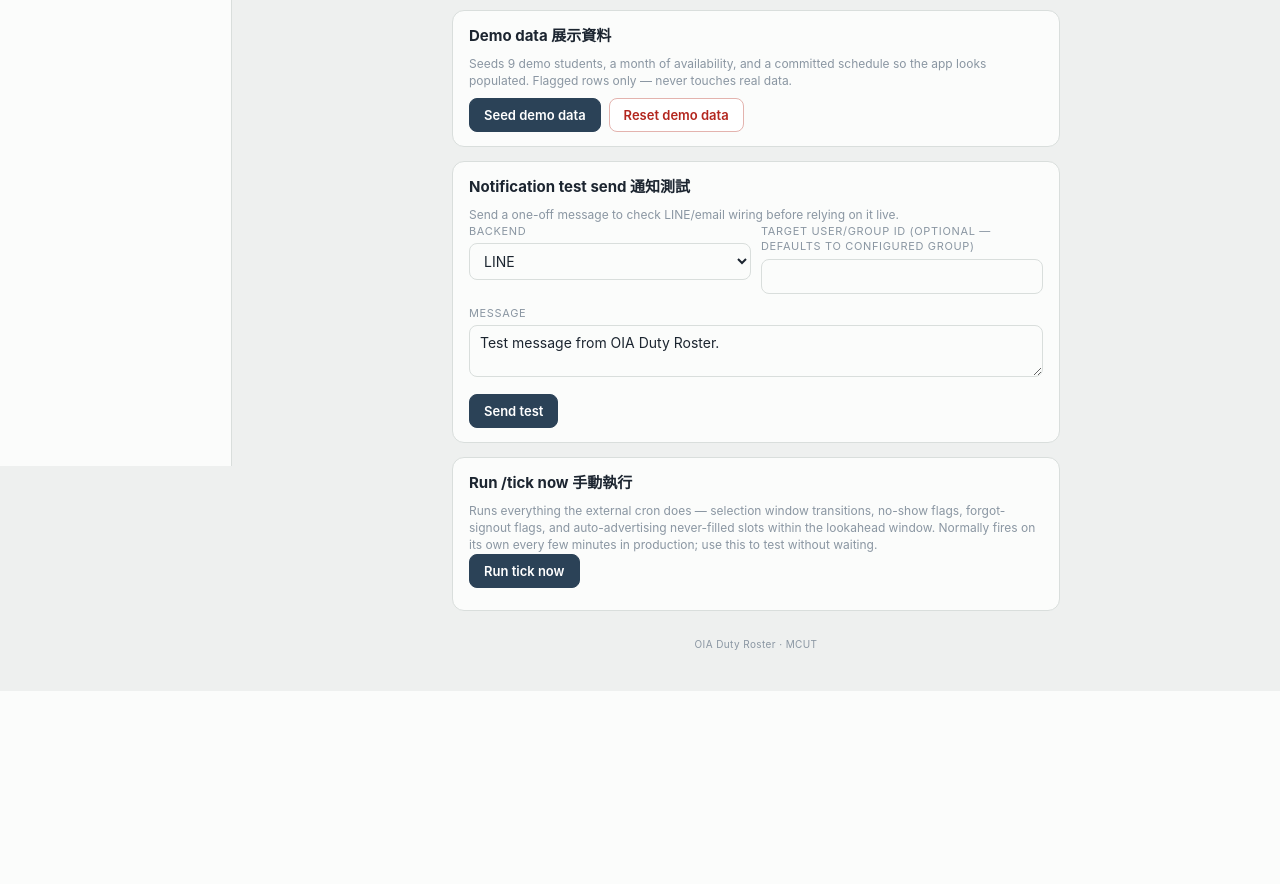
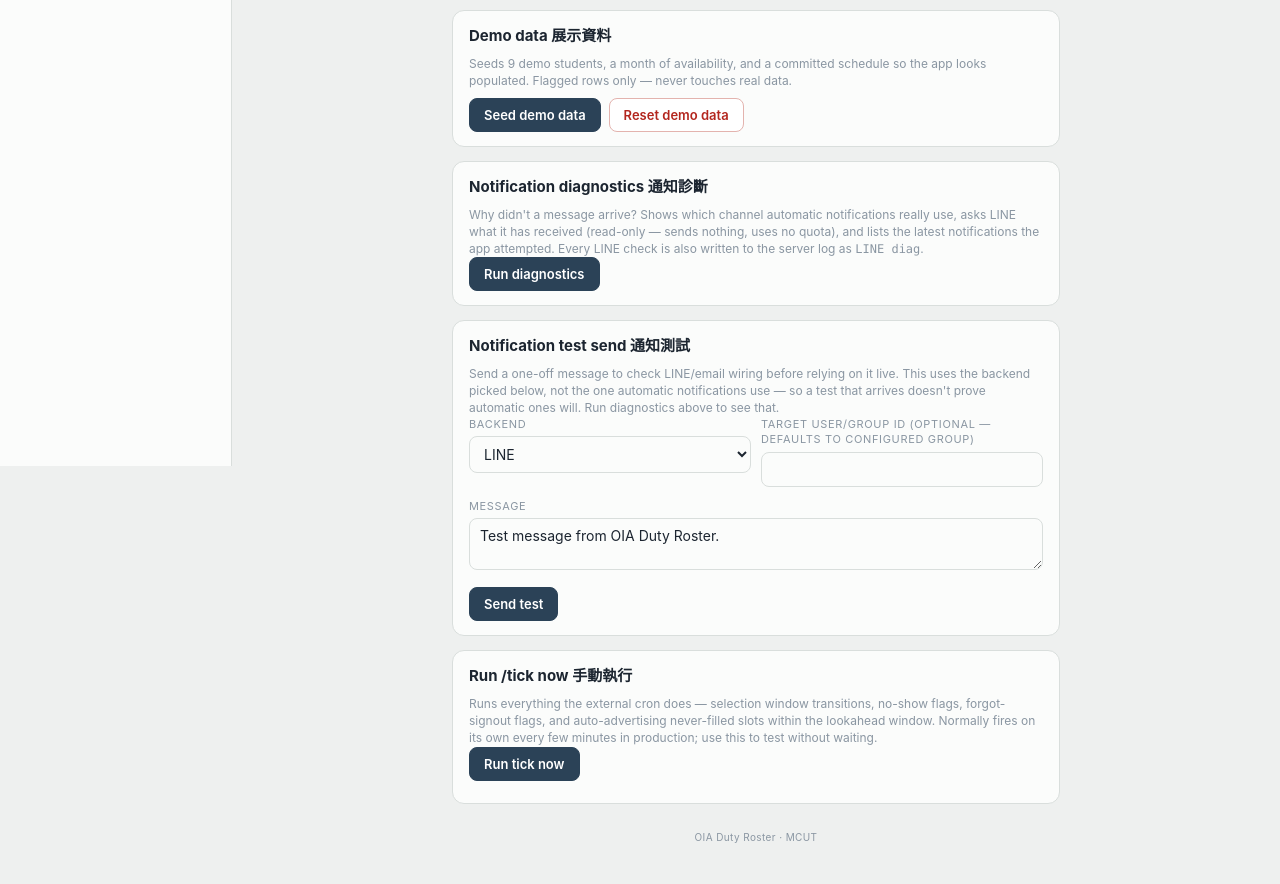
Before and after one commit to chrismjacobs/oia-schedule, a Flask app: template frontend/templates/advanced.html in a window 1280 px wide. Shown: the part 334-1218 px from the top of the page. Before the commit the page ends 1025 px from the top, so only its background shows below. Run offline with Flask 3, Linux system fonts and the light colour scheme; the template is opened without the code that fills it, so the values that code supplies are empty; the visitor is signed in with stand-in values (Sample User, id 1).

Commit message:
line fix

```diff
--- a/backend/app/__init__.py
+++ b/backend/app/__init__.py
@@ -89,6 +89,14 @@ def create_app(config_class=Config):
             "Automatic notifications are DRY-RUN because the database is SQLite. "
             "Set ALLOW_LIVE_NOTIFICATIONS=1 to send for real. "
             "Advanced > test send is unaffected and always sends.")
+    else:
+        from app.notifications.backends import delivery_problem
+        problem = delivery_problem(app.config)
+        if problem:
+            app.logger.error(
+                "Automatic notifications will NOT be delivered: %s. "
+                "Advanced > test send may still work, because it picks its own backend.",
+                problem)
 
     db.init_app(app)
     migrate.init_app(app, db)
@@ -152,7 +160,7 @@ def create_app(config_class=Config):
                 minutes = round((now - datetime.fromisoformat(last)).total_seconds() / 60, 1)
             except ValueError:
                 pass
-        from app.notifications.backends import automatic_notifications_are_live
+        from app.notifications.backends import automatic_notifications_are_live, delivery_problem
         from app.utils.settings import get_attendance_notify_enabled
         return jsonify({
             "ok": True,
@@ -163,6 +171,7 @@ def create_app(config_class=Config):
             # The two switches that make notifications vanish without erroring.
             "notifications_live": automatic_notifications_are_live(app.config),
             "notification_backend": app.config.get("NOTIFICATION_BACKEND"),
+            "notification_problem": delivery_problem(app.config),
             "signin_notifications_enabled": get_attendance_notify_enabled(),
         })
 
--- a/backend/app/config.py
+++ b/backend/app/config.py
@@ -84,7 +84,9 @@ class Config:
 
     # Notification backend: "email" (v1 default) or "line" (CLAUDE.md #12).
     # LINE Messaging API (not LINE Notify — discontinued March 2025).
-    NOTIFICATION_BACKEND = os.environ.get("NOTIFICATION_BACKEND", "email")
+    # Normalised: "LINE", "line " or a blank value on Render would otherwise
+    # all silently fall through to email.
+    NOTIFICATION_BACKEND = (os.environ.get("NOTIFICATION_BACKEND") or "email").strip().lower()
     # Debug runs dry-run automatic notifications so local testing cannot push
     # to the live student group using the .env credentials. Set to 1 only when
     # you genuinely want a local run to send for real.
--- a/backend/app/notifications/backends.py
+++ b/backend/app/notifications/backends.py
@@ -3,6 +3,7 @@ LINE Messaging API switches on once the Official Account is set up. Never
 LINE Notify — discontinued March 2025."""
 import smtplib
 import time
+from datetime import datetime, timedelta, timezone
 from email.mime.text import MIMEText
 
 import requests
@@ -10,17 +11,31 @@ from flask import current_app
 
 
 class NotificationBackend:
+    name = "?"
+
     def send(self, message: str):
         raise NotImplementedError
 
 
 class EmailBackend(NotificationBackend):
+    name = "email"
+
     def send(self, message: str):
         cfg = current_app.config
         to_addr = cfg.get("NOTIFICATION_TO_EMAIL")
         if not to_addr or not cfg.get("SMTP_HOST"):
-            current_app.logger.info("[notify:email:noop, not configured] %s", message)
-            return
+            # Raise, like LINE does. This used to log at info and return, so
+            # the caller marked the notification sent — a slot got advertised,
+            # the log said "notify OK", and nothing reached anyone. That is
+            # exactly what happens when NOTIFICATION_BACKEND is left at its
+            # email default on a deployment that only has LINE set up.
+            current_app.logger.error(
+                "EMAIL send SKIPPED — %s not configured. Message dropped: %r "
+                "(automatic notifications use NOTIFICATION_BACKEND=%s; set it to "
+                "'line' to send via LINE)",
+                "NOTIFICATION_TO_EMAIL" if not to_addr else "SMTP_HOST", message,
+                cfg.get("NOTIFICATION_BACKEND"))
+            raise RuntimeError("email_not_configured")
         msg = MIMEText(message, "plain", "utf-8")
         msg["Subject"] = "OIA Duty Roster"
         msg["From"] = cfg["NOTIFICATION_FROM_EMAIL"]
@@ -34,6 +49,7 @@ class EmailBackend(NotificationBackend):
 
 class LineBackend(NotificationBackend):
     """LINE Messaging API push to the student group (not LINE Notify)."""
+    name = "line"
     PUSH_URL = "https://api.line.me/v2/bot/message/push"
     REPLY_URL = "https://api.line.me/v2/bot/message/reply"
 
@@ -87,6 +103,7 @@ class LineBackend(NotificationBackend):
 class DryRunBackend(NotificationBackend):
     """Logs instead of sending. Used for automatic notifications whenever the
     app is in debug, so a local run can't push to the live student group."""
+    name = "dry-run"
 
     def send(self, message: str, to: str = None):
         current_app.logger.warning("[notify:DRY-RUN, not sent] %s", message)
@@ -127,3 +144,76 @@ def get_backend() -> NotificationBackend:
     if backend == "line":
         return LineBackend()
     return EmailBackend()
+
+
+def delivery_problem(config):
+    """Why automatic notifications won't reach anyone, or None if they should.
+
+    Test send picks its backend from a dropdown (default LINE); automatic
+    notifications use NOTIFICATION_BACKEND. When those disagree, test sends
+    arrive and real ones don't, which looks like a LINE fault but isn't."""
+    if not automatic_notifications_are_live(config):
+        return "DRY-RUN: database is SQLite, so nothing is sent (ALLOW_LIVE_NOTIFICATIONS=1 overrides)"
+    backend = config.get("NOTIFICATION_BACKEND", "email")
+    needed = ("LINE_TOKEN", "LINE_GROUP_ID") if backend == "line" else ("SMTP_HOST", "NOTIFICATION_TO_EMAIL")
+    missing = [k for k in needed if not config.get(k)]
+    if missing:
+        return f"NOTIFICATION_BACKEND={backend} but {', '.join(missing)} not set"
+    return None
+
+
+LINE_API = "https://api.line.me/v2/bot"
+
+
+def _line_get(label, path, token):
+    try:
+        resp = requests.get(LINE_API + path, headers={"Authorization": f"Bearer {token}"}, timeout=10)
+    except requests.RequestException as e:
+        current_app.logger.error("LINE diag | %s | request failed: %s", label, e)
+        return {"label": label, "ok": False, "status": None, "error": str(e)}
+    try:
+        body = resp.json()
+    except ValueError:
+        body = resp.text[:300]
+    request_id = resp.headers.get("x-line-request-id")
+    log = current_app.logger.info if resp.ok else current_app.logger.error
+    log("LINE diag | %s | %s | request_id=%s | %s", label, resp.status_code, request_id, body)
+    return {"label": label, "ok": resp.ok, "status": resp.status_code,
+            "request_id": request_id, ("data" if resp.ok else "error"): body}
+
+
+def line_diagnostics():
+    """Ask LINE's side what it knows, since its console has no per-message
+    log for pushes. Read-only: sends nothing and uses no quota.
+
+    The most telling check is quota consumption — it counts pushes LINE
+    actually accepted this month, so if advertising a slot doesn't move it,
+    the app never reached LINE at all."""
+    cfg = current_app.config
+    token = cfg.get("LINE_TOKEN")
+    group = cfg.get("LINE_GROUP_ID")
+    report = {
+        "automatic_backend": cfg.get("NOTIFICATION_BACKEND"),
+        "automatic_live": automatic_notifications_are_live(cfg),
+        "automatic_problem": delivery_problem(cfg),
+        "line_token_set": bool(token),
+        "line_group_id": group,
+        "checks": [],
+    }
+    if not token:
+        return report
+
+    checks = report["checks"]
+    checks.append(_line_get("Token valid (bot info)", "/info", token))
+    if group:
+        checks.append(_line_get("Bot is a member of LINE_GROUP_ID", f"/group/{group}/summary", token))
+        checks.append(_line_get("Group member count", f"/group/{group}/members/count", token))
+    checks.append(_line_get("Monthly message quota", "/message/quota", token))
+    checks.append(_line_get("Messages used this month", "/message/quota/consumption", token))
+    # LINE buckets delivery stats by Japan date and fills them in with a lag,
+    # so today usually reads "unready"; yesterday is the reliable one.
+    today = datetime.now(timezone(timedelta(hours=9))).date()
+    for d in (today, today - timedelta(days=1)):
+        checks.append(_line_get(f"Pushes delivered {d.isoformat()} (JST)",
+                                f"/message/delivery/push?date={d.strftime('%Y%m%d')}", token))
+    return report
--- a/frontend/templates/advanced.html
+++ b/frontend/templates/advanced.html
@@ -58,8 +58,52 @@
   </div>
 
   <div class="panel">
+    <h2>Notification diagnostics 通知診斷</h2>
+    <p class="hint">Why didn't a message arrive? Shows which channel automatic notifications really use,
+      asks LINE what it has received (read-only — sends nothing, uses no quota), and lists the latest
+      notifications the app attempted. Every LINE check is also written to the server log as <span class="mono">LINE diag</span>.</p>
+    <button v-bind:disabled="busy" v-on:click="runDiagnostics">Run diagnostics</button>
+    <p class="error-text" v-if="diagError">[[ diagError ]]</p>
+    <template v-if="diag">
+      <div class="statusline" style="margin-top:10px;" v-bind:class="diag.automatic_problem ? 'is-shut' : 'is-open'">
+        <strong>Automatic notifications go via: <span class="mono">[[ diag.automatic_backend ]]</span></strong>
+        <span v-if="diag.automatic_problem">— [[ diag.automatic_problem ]]</span>
+        <span v-else>— configured and live.</span>
+      </div>
+      <p class="hint" v-if="!diag.line_token_set">LINE_TOKEN is not set, so LINE can't be checked.</p>
+      <div class="table-scroll" v-if="diag.checks.length" style="margin-top:10px;">
+        <table class="data">
+          <thead><tr><th>LINE check</th><th>Result</th><th>Detail</th><th>Request ID</th></tr></thead>
+          <tbody>
+            <tr v-for="c in diag.checks" v-bind:key="c.label">
+              <td>[[ c.label ]]</td>
+              <td><span class="badge" v-bind:class="c.ok ? 'ok' : 'warn'">[[ c.status || 'no response' ]]</span></td>
+              <td class="mono" style="white-space:pre-wrap; word-break:break-word;">[[ JSON.stringify(c.ok ? c.data : c.error) ]]</td>
+              <td class="mono">[[ c.request_id || '' ]]</td>
+            </tr>
+          </tbody>
+        </table>
+      </div>
+      <div class="table-scroll" v-if="diag.recent.length" style="margin-top:10px;">
+        <table class="data">
+          <thead><tr><th>Recent notification</th><th>Sent</th><th>Message</th></tr></thead>
+          <tbody>
+            <tr v-for="r in diag.recent" v-bind:key="r.id">
+              <td class="mono">[[ r.key ]]</td>
+              <td><span class="badge" v-bind:class="r.sent ? 'ok' : 'warn'">[[ r.sent ? r.sent_at : 'unsent — retrying' ]]</span></td>
+              <td>[[ r.message ]]</td>
+            </tr>
+          </tbody>
+        </table>
+      </div>
+    </template>
+  </div>
+
+  <div class="panel">
     <h2>Notification test send 通知測試</h2>
-    <p class="hint">Send a one-off message to check LINE/email wiring before relying on it live.</p>
+    <p class="hint">Send a one-off message to check LINE/email wiring before relying on it live.
+      This uses the backend picked below, not the one automatic notifications use — so a test that
+      arrives doesn't prove automatic ones will. Run diagnostics above to see that.</p>
     <div class="field-row">
       <div class="field"><label>Backend</label>
         <select v-model="testBackend">
@@ -96,6 +140,7 @@ const app = createApp({
       busy: false, demoMessage: "",
       testBackend: "line", testTarget: "", testMessage: "Test message from OIA Duty Roster.", testMessage2: "",
       tickResult: "",
+      diag: null, diagError: "",
     };
   },
   async mounted() {
@@ -136,10 +181,18 @@ const app = createApp({
     async sendTest() {
       this.busy = true; this.testMessage2 = "";
       try {
-        await OIA.api.post("/api/test-send", { backend: this.testBackend, target: this.testTarget, message: this.testMessage });
-        this.testMessage2 = "Sent (or logged, if not configured yet).";
+        const res = await OIA.api.post("/api/test-send", { backend: this.testBackend, target: this.testTarget, message: this.testMessage });
+        this.testMessage2 = "Sent via " + res.backend + ".";
       } catch (e) {
         this.testMessage2 = e.message;
+      } finally { this.busy = false; }
+    },
+    async runDiagnostics() {
+      this.busy = true; this.diagError = "";
+      try {
+        this.diag = await OIA.api.get("/api/notify-diagnostics");
+      } catch (e) {
+        this.diagError = e.message;
       } finally { this.busy = false; }
     },
     async runTick() {
```
Also changed, not shown: backend/app/notifications/routes.py (+21 -1 lines), backend/app/notifications/service.py (+7 -4 lines), README.md.
